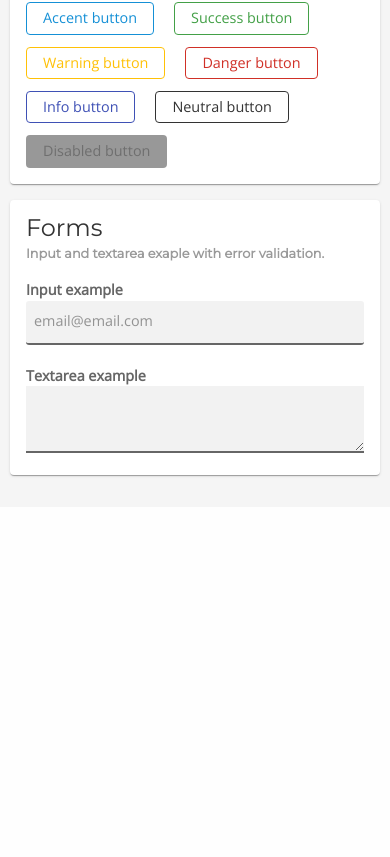
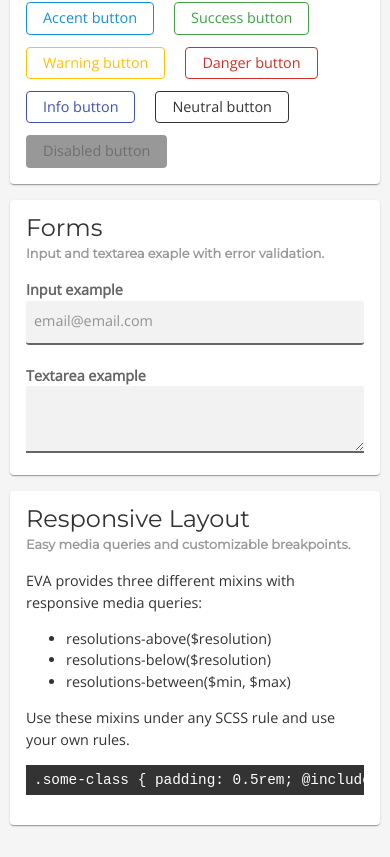
Before and after one commit to Mariopdel94/angular-starter, an Angular app: page / in a window 390 px wide. Shown: the part 2017-2874 px from the top of the page. Before the commit the page ends 2524 px from the top, so only its background shows below. Built offline with nearby package versions, Linux system fonts and the light colour scheme.

Commit message:
Added responsive layout documentation

```diff
--- a/src/app/pages/styleguide/styleguide.component.html
+++ b/src/app/pages/styleguide/styleguide.component.html
@@ -385,6 +385,30 @@
           </form>
         </div>
       </div>
+
+      <div class="card margin-y">
+        <div class="card-title">
+          Responsive Layout
+        </div>
+        <div class="card-subtitle">
+          Easy media queries and customizable breakpoints.
+        </div>
+        <div class="card-content">
+          EVA provides three different mixins with responsive media queries:
+
+          <ul>
+            <li>resolutions-above($resolution)</li>
+            <li>resolutions-below($resolution)</li>
+            <li>resolutions-between($min, $max)</li>
+          </ul>
+
+          Use these mixins under any SCSS rule and use your own rules.
+
+          <pre>
+.some-class &#123; padding: 0.5rem; @include resolutions-above($resolution-large) &#123; padding: 1rem &#125;&#125;;</pre
+          >
+        </div>
+      </div>
     </div>
   </div>
 </main>
--- a/src/index.html
+++ b/src/index.html
@@ -2,7 +2,7 @@
 <html lang="en">
   <head>
     <meta charset="utf-8" />
-    <title>Angular Material Starter - EVA v0.1.1</title>
+    <title>Angular Material Starter - EVA v0.1</title>
     <base href="/" />
     <meta name="viewport" content="width=device-width, initial-scale=1" />
     <link rel="icon" type="image/x-icon" href="favicon.ico" />
```
